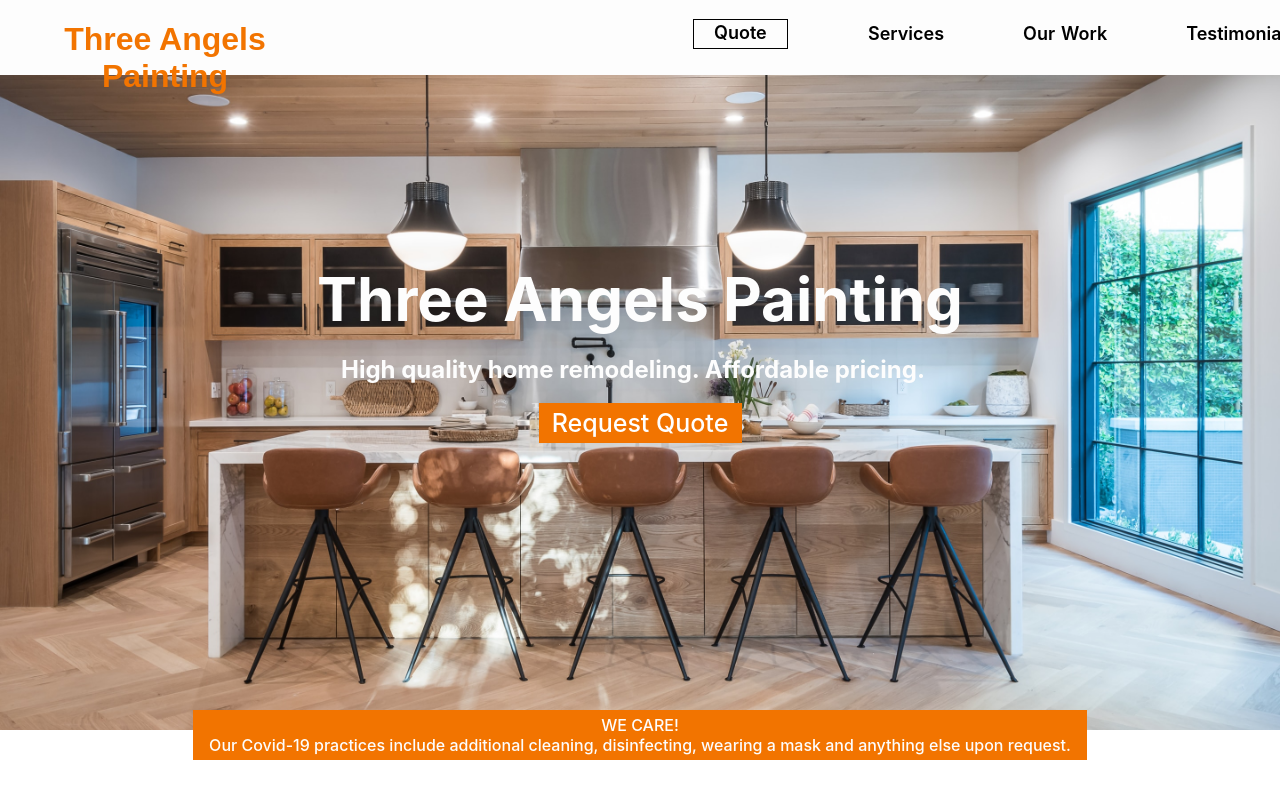
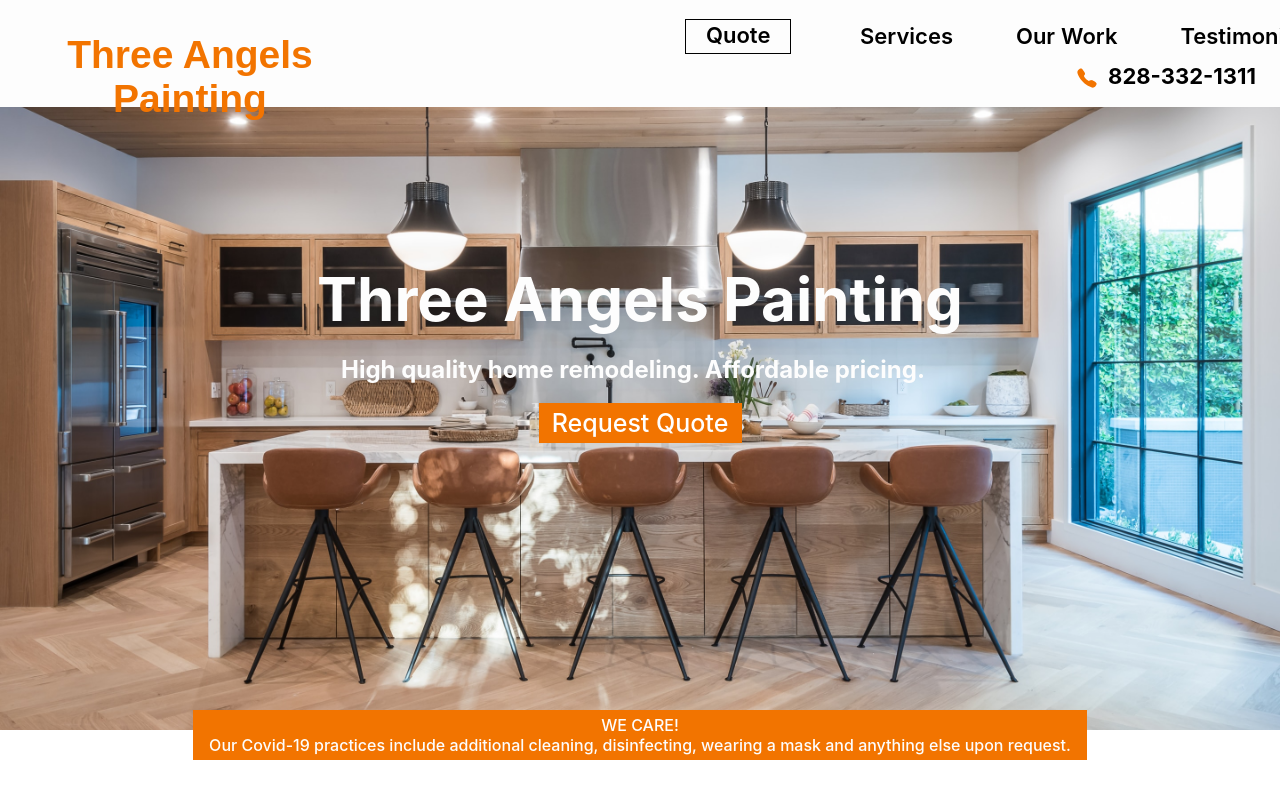
Before and after one commit to rizekj12/ThreeAngelsPainting, a React (Create React App) app: page / in a window 1280 px wide. Shown: the top 800 px of the page. Built offline with nearby package versions, Linux system fonts and the light colour scheme; a web font is replaced by a local one.

Commit message:
changed some styling on nav

```diff
--- a/package.json
+++ b/package.json
@@ -3,6 +3,7 @@
   "version": "0.1.0",
   "private": true,
   "dependencies": {
+    "@react-icons/all-files": "^4.1.0",
     "@testing-library/jest-dom": "^4.2.4",
     "@testing-library/react": "^9.3.2",
     "@testing-library/user-event": "^7.1.2",
@@ -11,6 +12,7 @@
     "react": "^16.13.1",
     "react-dom": "^16.14.0",
     "react-elastic-carousel": "^0.7.4",
+    "react-icons": "^4.1.0",
     "react-responsive-carousel": "^3.2.11",
     "react-scripts": "3.4.3",
     "react-scroll": "^1.8.1",
--- a/src/CSS/AboutUs.scss
+++ b/src/CSS/AboutUs.scss
@@ -22,5 +22,12 @@
 }
 
 .aboutUs{
-    margin-bottom:35px;
+    margin-bottom:100px;
 }
+
+// .aboutUsContact{
+//     position:absolute;
+//     font-weight:600;
+//     left: 20px;
+//     top: 4980px;
+// }
--- a/src/CSS/Footer.scss
+++ b/src/CSS/Footer.scss
@@ -13,8 +13,9 @@
 }
 .contact{
   color: white;
-  font-size: 7px;
-  margin: -50em 0em 0em 145em
+  width: 200px;
+  font-size: 8px;
+  margin: -250px 1100px;
 }
 .phone{
 padding: 1em 0em 0em 0em;
@@ -22,10 +23,10 @@ padding: 1em 0em 0em 0em;
 .office{
   padding: 2em 0em 0em 0em;
 }
-p{
- padding: 3em 0em 0em 0em;
-  font-size: 10px;
-}
+// p{
+//  padding: 3em 0em 0em 0em;
+//   font-size: 10px;
+// }
 h5{
   font-size: 9px;
   padding: 13em 0em 0em 0em;
--- a/src/CSS/Nav.scss
+++ b/src/CSS/Nav.scss
@@ -6,12 +6,14 @@
 
 .headingTitle{
     color: $primaryOrange;
+    position: absolute;
+    font-size: 39px;
     text-align: center;
     font-family: 'Gemunu Libre ExtraBold', sans-serif;
     width: 330px;
-    height: 44px;
-    left: 77px;
-    top: 40px;
+    height: 64px;
+    left: 25px;
+    top: 7px;
 }
 
 .headingDiv{
@@ -19,7 +21,7 @@
     z-index:1;
     text-align:center;
     background-color:$baseWhite;
-    height: 75px;
+    height: 107px;
     width:100%;
     position: fixed;
 }
@@ -34,9 +36,9 @@
 }
 
 .linkText{
-    font-size: 18px;
+    font-size: 22px;
     font-weight: 600;
-    margin: -9px 38px;
+    margin: -9px 30px;
     &:hover{
         color: $primaryOrange;
     }
@@ -61,3 +63,27 @@
 .ourWork{
     margin: 0px 3px;
 }
+
+.phoneNumber{
+   margin-left: 10px;
+    font-size:22px;
+
+}
+
+.phoneNumberDiv{
+    display: flex;
+    flex-direction: row;
+    align-items: center;
+
+    position: absolute;
+    right: 24px;
+    top: 45px;
+}
+
+.phone{
+    align-self: center;
+    font-size: 22px;
+    color: $primaryOrange;
+    margin-bottom: 18px;
+
+}
--- a/src/components/AboutUs.jsx
+++ b/src/components/AboutUs.jsx
@@ -31,6 +31,11 @@ const AboutUs = () => {
                                     you satisfied with all your home improvement projects.
                                 </p>
                             </div>
+                            {/* <div className="aboutUsContact">
+                            <p>Email: jrrizek@gmail.com</p>
+                            <p>Phone: 828-332-1311</p>
+                            </div> */}
+
                         </div>
                     </div>
             </section>
--- a/src/components/Footer.jsx
+++ b/src/components/Footer.jsx
@@ -7,7 +7,6 @@ const Footer = () => {
       <div>
         <div className='footer'>
           <h3>Three Angels Painting </h3>
-          <p>Lorem ipsum dolor sit amet, consectetur adipiscing elit, sed do eiusmod tempor incididunt ut labore et dolore magna aliqua. Ut enim ad minim veniam, quis nostrud exercitation ullamco laboris nisi ut aliquip ex ea commodo consequat. Duis aute irure dolor in reprehenderit in voluptate velit esse cillum dolore.</p>
           <h5>&#169; 2020 All Rights Reserved.</h5>
         </div>
         <div className='contact'>
--- a/src/components/Nav.jsx
+++ b/src/components/Nav.jsx
@@ -1,15 +1,17 @@
-import React, { useState } from "react";
+import React from "react";
 import "../CSS/Nav.scss";
 import { Link } from "react-scroll";
+import { IoCall } from "react-icons/io5";
 
 const Nav = () => {
   return (
+  <div>
     <div className="headingDiv">
         <Link to="header" smooth={true} duration={1000}>
             <h1 className="headingTitle">Three Angels Painting</h1>
         </Link>
         <div className="navLinks">
-            <Link className="quoteText linkText" to="quote" smooth={true} duration={1000}> Quote </Link>
+            <Link className="quoteText linkText" to="quote" smooth={true} duration={1000}>Quote </Link>
             <Link className="linkText" to="services" smooth={true} duration={1000}> Services </Link>
             <Link className="linkText" to="our-work" smooth={true} duration={1500}>
                 <div className="ourWorkTexts">
@@ -19,6 +21,11 @@ const Nav = () => {
             <Link className="linkText" to="testimonials" smooth={true} duration={1000}> Testimonials </Link>
             <Link className="linkText" to="about-us" smooth={true} duration={1000}> About </Link>
       </div>
+      <div className="phoneNumberDiv">
+        <IoCall className="phone" name="call"></IoCall>
+        <h2 className="phoneNumber">828-332-1311</h2>
+      </div>
+      </div>
     </div>
   );
 };
--- a/src/components/OurWork.jsx
+++ b/src/components/OurWork.jsx
@@ -2,12 +2,11 @@ import React, { Component } from "react";
 import Slider from "react-slick";
 import "slick-carousel/slick/slick.css";
 import "slick-carousel/slick/slick-theme.css";
-import "../CSS/OurWork.scss"
-import interior from "../images/interior-remodeling.jpeg"
-import painting from "../images/painting.jpeg"
-import flooring from "../images/flooring.jpeg"
-import pressure from "../images/pressure-washing.jpeg"
-
+import "../CSS/OurWork.scss";
+import interior from "../images/interior-remodeling.jpeg";
+import painting from "../images/painting.jpeg";
+import flooring from "../images/flooring.jpeg";
+import pressure from "../images/pressure-washing.jpeg";
 
 export default class SimpleSlider extends Component {
   render() {
@@ -16,23 +15,24 @@ export default class SimpleSlider extends Component {
       infinite: true,
       speed: 500,
       slidesToShow: 1,
-      slidesToScroll: 1
+      slidesToScroll: 1,
     };
     return (
+      <section id="our-work">
         <div>
-        <h2 className='ourwork'>OUR WORK</h2>
+          <h2 className="ourwork">OUR WORK</h2>
           <Slider {...settings}>
             <div>
-            <img className='slide' src={flooring}  />
+              <img className="slide" src={flooring} />
             </div>
             <div>
-            <img className='slide' src={painting}/>
+              <img className="slide" src={painting} />
             </div>
             <div>
-            <img className='slide' src={interior}/>
+              <img className="slide" src={interior} />
             </div>
             <div>
-            <img className='slide' src={pressure}/>
+              <img className="slide" src={pressure} />
             </div>
             <div>
               <h3>5</h3>
@@ -42,6 +42,7 @@ export default class SimpleSlider extends Component {
             </div>
           </Slider>
         </div>
+      </section>
     );
   }
 }
```
Also changed, not shown: 1 other file (tests, documents, lock files or other folders). Lines whose indentation alone changed are shown as unchanged.
